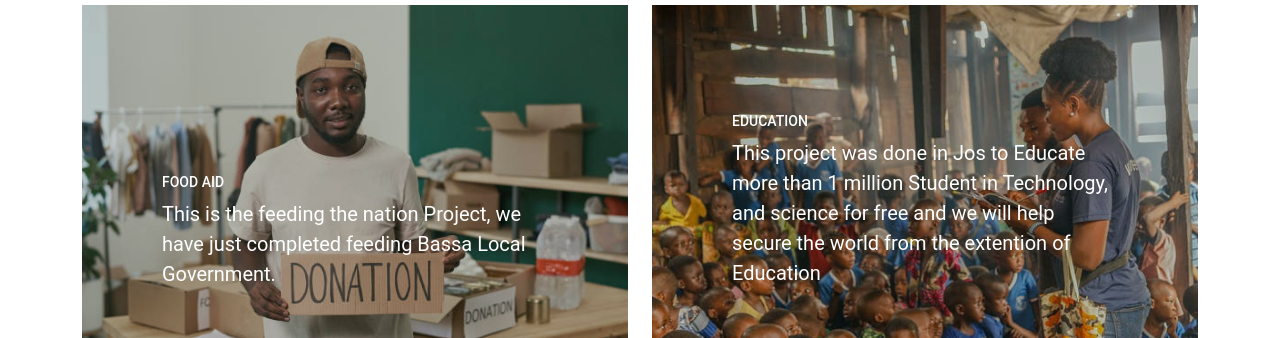
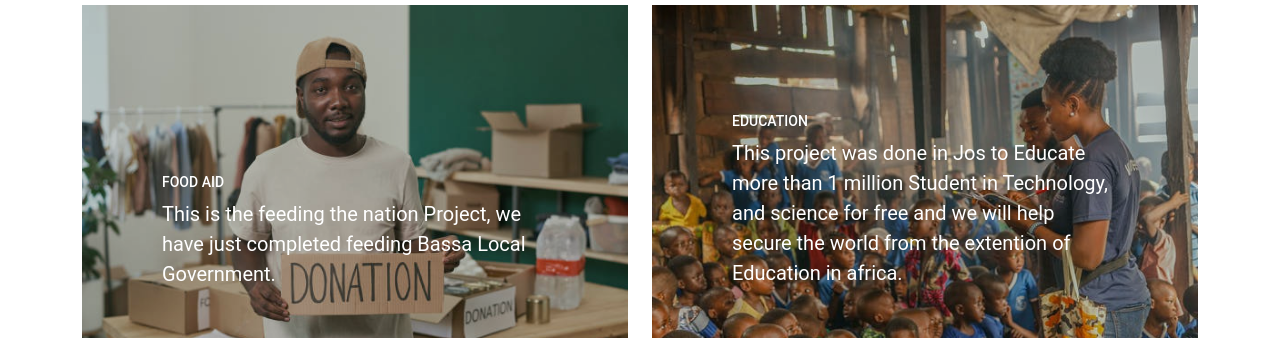
Before and after one commit to zeredogo/krypto-zone-charity, a React (Create React App) app: page / in a window 1280 px wide. Shown: the part 3960-4298 px from the top of the page. Built offline with nearby package versions, Linux system fonts and the light colour scheme.

Commit message:
changes made

```diff
--- a/src/component/FinishedProject.jsx
+++ b/src/component/FinishedProject.jsx
@@ -40,7 +40,7 @@ const FinishedProject = () => {
                       This project was done in Jos to
                       Educate more than 1 million Student in Technology,
                       and science for free and we will help secure the world
-                      from the extention of Education
+                      from the extention of Education in africa.
                     </p>
                   </span>
                 </span>
```
